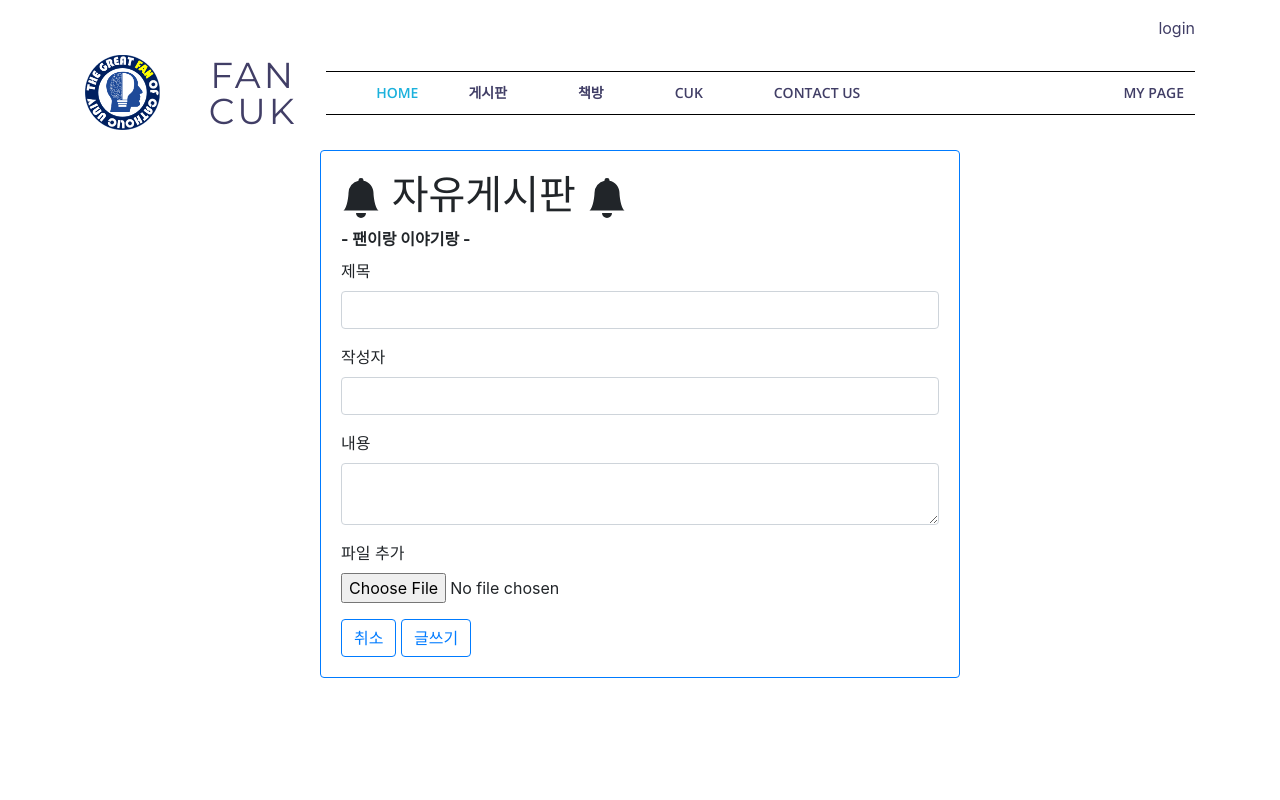
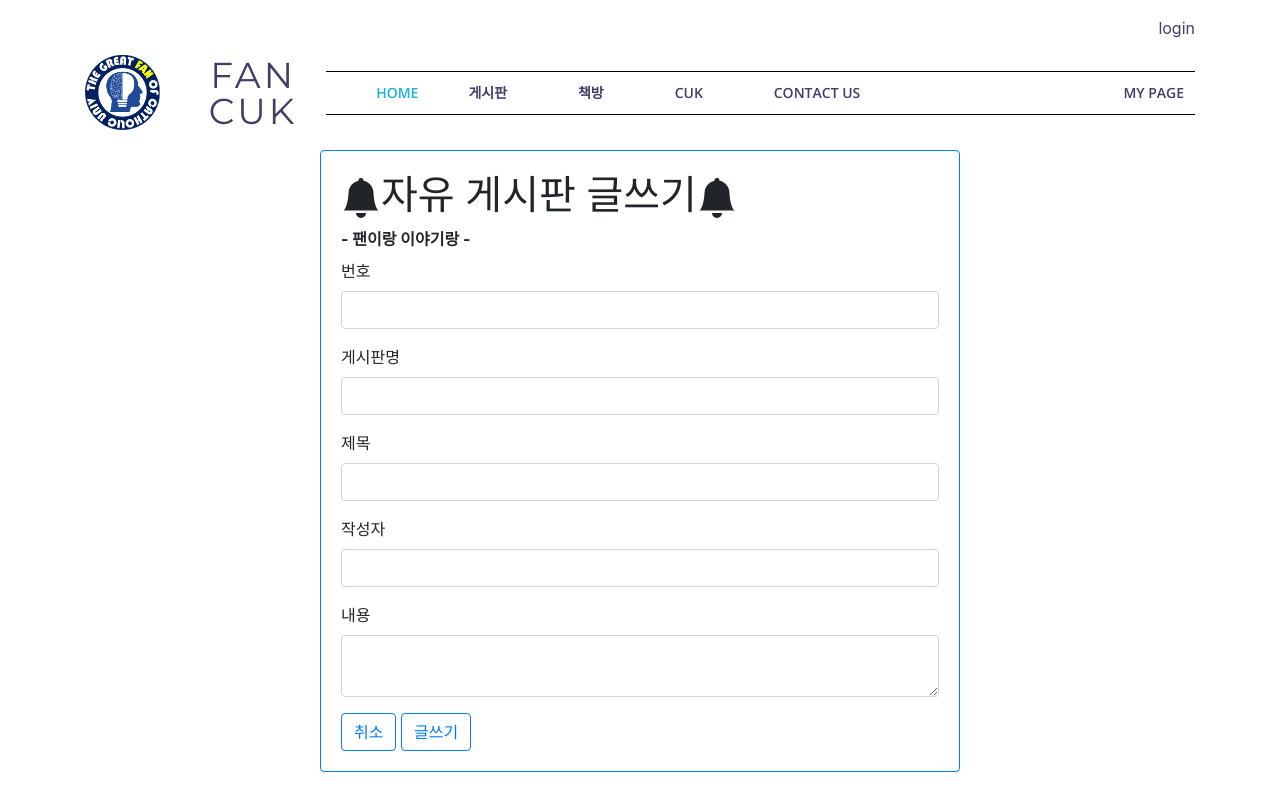
Before and after one commit to fancuk/fan.catholic.ac.kr-frontend, a React (Create React App) app: page /fanadd in a window 1280 px wide. Shown: the top 800 px of the page. Built offline with nearby package versions, Linux system fonts and the light colour scheme; some icons are missing.

Commit message:
fan.catholic.ac.kr-frontend-43 Fan Design

```diff
--- a/src/components/views/FanBoard/FanAdd.js
+++ b/src/components/views/FanBoard/FanAdd.js
@@ -1,46 +1,96 @@
 import React from 'react';
-import {Button, Form, FormGroup, Label, Input, FormText, Card} from 'reactstrap';
+import {Button, Form, FormGroup, Label, Input, Card} from 'reactstrap';
 import styled from 'styled-components';
 import { Link, withRouter } from "react-router-dom";
 import {BsFillBellFill} from "react-icons/bs";
+import axios from 'axios';
 
-const FanAdd = () => {
+class FanAdd extends React.Component {
+    constructor(props) {
+        super(props);
+        this.state = {
+            seqNo:null,
+            board_name: '',
+            title: '',
+            writer: '',
+            content: ''
+        }
+    }
+
+    handleFormSubmit = (e) => {
+        e.preventDefault()
+        let url='http://fan.catholic.ac.kr:5000/api/board/add';
+        const Fan = {
+            seqNo:Number(this.state.seqNo),
+            board_name: this.state.board_name,
+            title: this.state.title,
+            writer: this.state.writer,
+            content: this.state.content
+        }
+        axios.post(url, Fan)
+            .then(response => {
+                console.log('response : ', JSON.stringify(response))
+                document.location.href="./fan";
+                // 저장이 안되는 현상 발견
+            })
+            .catch(e => {
+                console.log(e);
+            })
+        this.setState({
+            seqNo:null,
+            board_name: '',
+            title: '',
+            writer: '',
+            content: ''
+        })
+    }
+
+    handleInput = (e) => {
+        let success = {};
+        success[e.target.name] = e.target.value;
+        this.setState(success);
+    }
+
+    render() {
+        const {fan} = this.props;
         return (
             <Div>
                 <Card body outline color="primary">
-            <h1><BsFillBellFill/> 자유게시판 <BsFillBellFill/> </h1>
-            <Label for="exampleText"><strong> - 팬이랑 이야기랑 - </strong></Label>
-            <Form>
+                    <h1><BsFillBellFill/>자유 게시판 글쓰기<BsFillBellFill/></h1>
+                    <Label for="NoticeAdd"> <strong> - 팬이랑 이야기랑 - </strong> </Label>
+                    <Form onSubmit={this.handleFormSubmit}>
                         <FormGroup>
-                    <Label for="exampleText">제목</Label>
-                    <Input type="text" name="text" id="exampleText" />
+                            <Label for="seqNo"> 번호 </Label>
+                            <Input type="text" name="seqNo" value={this.state.seqNo} onChange={this.handleInput} />
                         </FormGroup>
                         <FormGroup>
-                    <Label for="exampleText"> 작성자 </Label>
-                    <Input type="text" name="text" id="exampleText" />
+                            <Label for="board_name"> 게시판명 </Label>
+                            <Input type="text" name="board_name" value={this.state.board_name} onChange={this.handleInput} />
                         </FormGroup>
                         <FormGroup>
-                    <Label for="exampleText"> 내용 </Label>
-                    <Input type="textarea" name="text" id="exampleText" />
+                            <Label for="title"> 제목 </Label>
+                            <Input type="text" name="title" value={this.state.title} onChange={this.handleInput} />
                         </FormGroup>
                         <FormGroup>
-                    <Label for="exampleFile">파일 추가</Label>
-                    <Input type="file" name="file" id="exampleFile" />
-                    <FormText color="muted">
-                    </FormText>
+                            <Label for="writer"> 작성자 </Label>
+                            <Input type="text" name="writer" value={this.state.writer} onChange={this.handleInput} />
                         </FormGroup>
-                <Link to="./fan">
+                        <FormGroup>
+                            <Label for="content"> 내용 </Label>
+                            <Input type="textarea" name="content" value={this.state.content} onChange={this.handleInput} />
+                        </FormGroup>
+                        <Link to="./notice">
                             <Button outline color="primary">취소</Button></Link>{' '}
-                <Link to="./fan">
                         <Button outline color="primary" type='submit'>글쓰기</Button>
-                </Link>
                     </Form>
                 </Card>
             </Div>
+
         );
     }
+}
+
 const Div = styled.div`
-padding:50% auto;
 text-align:left;
 width:50%;
 height:100%;
--- a/src/components/views/FanBoard/FanList.js
+++ b/src/components/views/FanBoard/FanList.js
@@ -1,33 +1,66 @@
 import React from 'react';
 import {Button, Table} from 'reactstrap';
-import { BsFillBellFill } from "react-icons/bs";
-import {Link} from "react-router-dom";
+import { Link} from "react-router-dom";
+import axios from "axios";
+import FanAdd from "./FanAdd";
+import {BsFillBellFill} from "react-icons/bs";
 
-const FanList = () => {
+class NoticeList extends React.Component {
+    state = {
+        loading: false,
+        board_name:''
+    };
+    boardList = async () => {
+        await axios.get('http://fan.catholic.ac.kr:5000/api/board/list')
+            .then(({data}) => {
+                this.setState({
+                    loading: true,
+                    board_name: data
+                });
+            })
+            .catch(e => {
+                console.error(e);
+                this.setState({
+                    loading: false
+                });
+            });
+    };
+    componentDidMount() {
+        this.boardList();
+    }
+
+    render() {
+        const {Fan} = this.props;
         return (
             <div>
-            <h2><BsFillBellFill/><b>자유 게시판</b><BsFillBellFill/></h2>
-            <h6><strong> - 팬이랑 이야기랑 - </strong></h6>
+                <h2><BsFillBellFill/> 자유 게시판 <BsFillBellFill/></h2>
+                <h6> <strong> - 팬이랑 이야기랑 - </strong> </h6>
                 <Table hover>
                     <thead>
                     <tr>
                         <th>번호</th>
+                        <th>게시판 명</th>
                         <th>제목</th>
                         <th>작성자</th>
-                <th>날짜</th>
                         <th>수정</th>
                         <th>삭제</th>
                     </tr>
                     </thead>
                     <tbody>
-            <tr>
-                <th scope="row">1</th>
-                <td>게시판 글쓴이 입니다.</td>
-                <td>임효진</td>
-                <td>20.08.30</td>
+                    {Fan &&
+                    Fan.map((board) => {
+                        return (
+                            <FanAdd
+                                seqNo={board.seqNo}
+                                board_name={board.board_name}
+                                title={board.title}
+                                writer={board.writer}
+                            />
+
+                        );
+                    })}
                     <td><Link to="./fanadd"><Button outline color="primary" >수정</Button></Link></td>
                     <td><Button outline color="danger">삭제</Button></td>
-            </tr>
                     </tbody>
                 </Table>
                 <Link to="./fanadd">
@@ -36,5 +69,6 @@ const FanList = () => {
             </div>
         );
     }
+}
 
-export default FanList;
+export default NoticeList;
```
Lines whose indentation alone changed are shown as unchanged.
